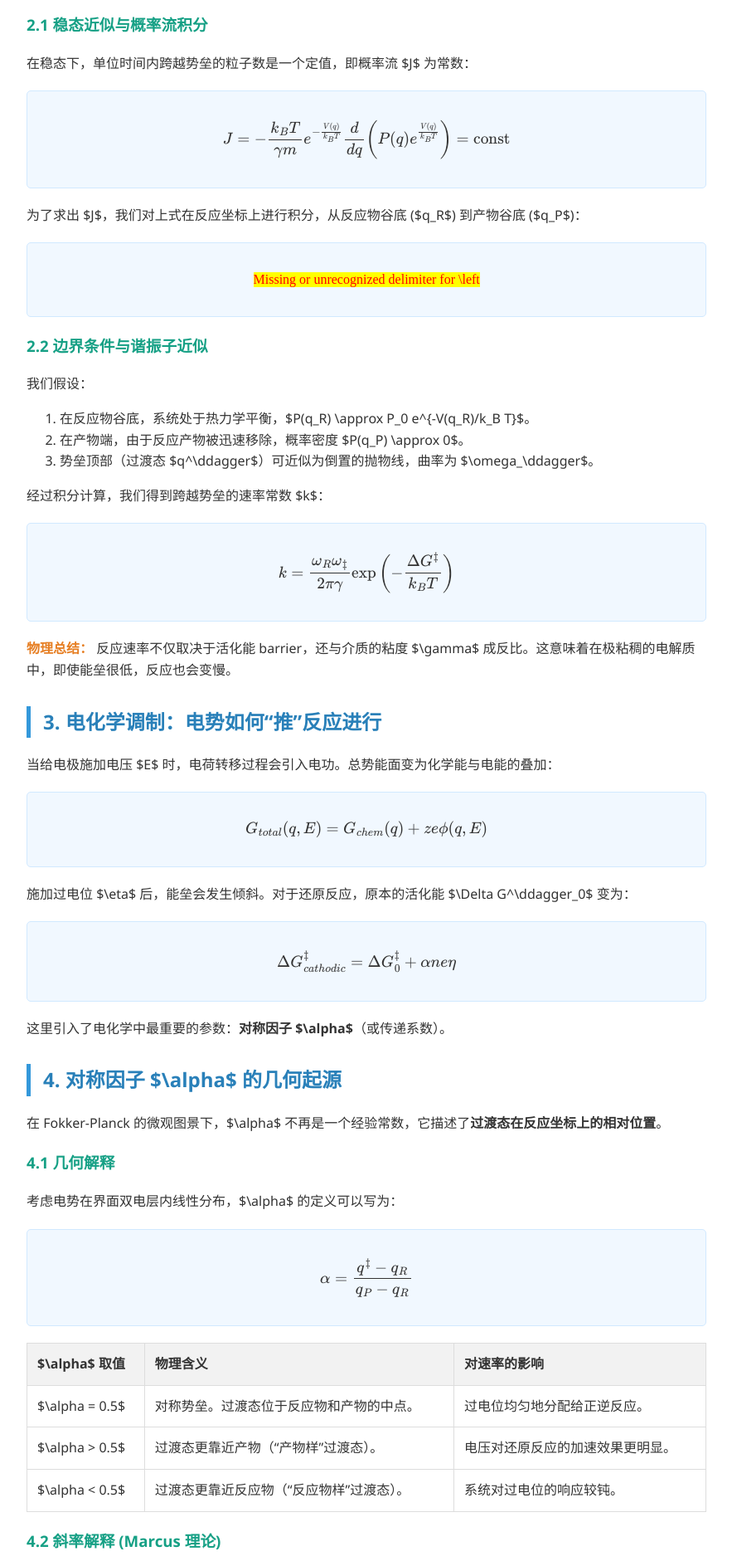
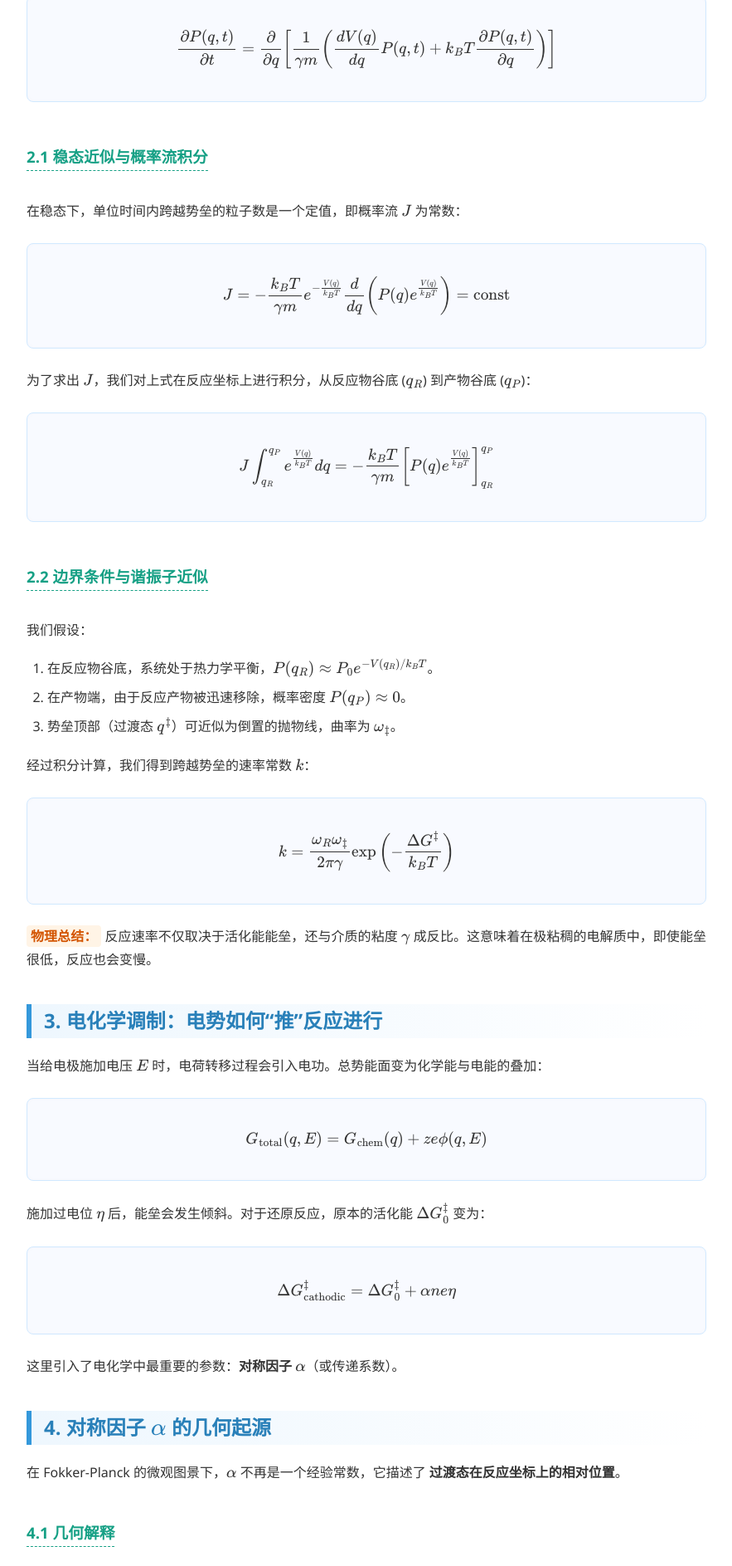
Before and after one commit to Wangfeiteng1/my_website, a plain HTML site: page electrochemistry/fep_ele_kinetic.html in a window 1280 px wide. Shown: the part 901-2788 px from the top of the page at 83% size, without its empty margins (198-1081 px from the left). Drawn offline with nearby package versions, Linux system fonts and the light colour scheme.

Commit message:
Update fep_ele_kinetic.html

```diff
--- a/electrochemistry/fep_ele_kinetic.html
+++ b/electrochemistry/fep_ele_kinetic.html
@@ -4,73 +4,106 @@
     <meta charset="UTF-8">
     <meta name="viewport" content="width=device-width, initial-scale=1.0">
     <title>非平衡态统计力学视角下的电化学动力学推导</title>
-    <script src="https://polyfill.io/v3/polyfill.min.js?features=es6"></script>
+    <script>
+        window.MathJax = {
+            tex: {
+                inlineMath: [['$', '$'], ['\\(', '\\)']],
+                displayMath: [['$$', '$$'], ['\\[', '\\]']],
+                processEscapes: true
+            },
+            options: {
+                skipHtmlTags: ['script', 'noscript', 'style', 'textarea', 'pre']
+            }
+        };
+    </script>
     <script id="MathJax-script" async src="https://cdn.jsdelivr.net/npm/mathjax@3/es5/tex-mml-chtml.js"></script>
     <style>
         body {
-            font-family: 'Segoe UI', Tahoma, Geneva, Verdana, sans-serif;
-            line-height: 1.6;
+            font-family: 'Segoe UI', system-ui, -apple-system, sans-serif;
+            line-height: 1.7;
             color: #333;
             max-width: 900px;
             margin: 0 auto;
             padding: 20px;
-            background-color: #f9f9f9;
+            background-color: #f4f7f9;
         }
         .container {
             background-color: #fff;
             padding: 40px;
-            border-radius: 8px;
-            box-shadow: 0 2px 10px rgba(0,0,0,0.1);
+            border-radius: 12px;
+            box-shadow: 0 4px 15px rgba(0,0,0,0.08);
         }
         h1 {
             color: #2c3e50;
-            border-bottom: 2px solid #3498db;
-            padding-bottom: 10px;
+            border-bottom: 3px solid #3498db;
+            padding-bottom: 15px;
             text-align: center;
+            font-size: 1.8em;
         }
         h2 {
             color: #2980b9;
-            margin-top: 30px;
-            border-left: 5px solid #3498db;
+            margin-top: 40px;
+            border-left: 6px solid #3498db;
             padding-left: 15px;
+            background: linear-gradient(to right, #eef7fe, #fff);
         }
         h3 {
             color: #16a085;
-            margin-top: 20px;
+            margin-top: 25px;
+            border-bottom: 1px dashed #16a085;
+            display: inline-block;
         }
         p {
-            margin-bottom: 15px;
+            margin-bottom: 18px;
+            text-align: justify;
         }
+        /* 优化公式块，防止长公式溢出 */
         .formula-box {
-            background-color: #f1f8ff;
-            padding: 15px;
-            border-radius: 5px;
-            margin: 20px 0;
+            background-color: #f8faff;
+            padding: 20px;
+            border-radius: 8px;
+            margin: 25px 0;
             overflow-x: auto;
             border: 1px solid #d1e9ff;
+            box-shadow: inset 0 0 5px rgba(0,0,0,0.02);
         }
         table {
             width: 100%;
             border-collapse: collapse;
-            margin: 20px 0;
+            margin: 25px 0;
+            font-size: 0.95em;
         }
         th, td {
-            border: 1px solid #ddd;
-            padding: 12px;
+            border: 1px solid #dfe6e9;
+            padding: 12px 15px;
             text-align: left;
         }
         th {
-            background-color: #f2f2f2;
+            background-color: #f8f9fa;
+            color: #2c3e50;
         }
         .highlight {
-            color: #e67e22;
-            font-weight: bold;
+            color: #d35400;
+            font-weight: 600;
+            background-color: #fff4e6;
+            padding: 2px 5px;
+            border-radius: 4px;
         }
         footer {
-            margin-top: 50px;
-            font-size: 0.9em;
+            margin-top: 60px;
+            font-size: 0.85em;
             text-align: center;
-            color: #7f8c8d;
+            color: #95a5a6;
+            border-top: 1px solid #eee;
+            padding-top: 20px;
+        }
+        /* 列表样式优化 */
+        ul, ol {
+            margin-bottom: 20px;
+            padding-left: 25px;
+        }
+        li {
+            margin-bottom: 8px;
         }
     </style>
 </head>
@@ -78,10 +111,10 @@
 
 <div class="container">
     <h1>从非平衡态统计力学到电化学动力学</h1>
-    <p style="text-align: center; font-style: italic;">——Fokker-Planck 方程、Kramers 速率理论与 Butler-Volmer 方程的详尽推导</p>
+    <p style="text-align: center; font-style: italic; color: #7f8c8d;">—— Fokker-Planck 方程、Kramers 速率理论与 Butler-Volmer 方程的详尽推导</p>
 
     <h2>1. 物理模型：势能面上的“随机漫步”</h2>
-    <p>在微观尺度上，电化学反应（如 $O + e^- \rightleftharpoons R$）不仅仅是电子的瞬时跳跃，更伴随着反应物分子结构的调整和溶剂化壳层的重组。我们将这一过程抽象为一个“准粒子”在<b>反应坐标 ($q$)</b> 上的运动。</p>
+    <p>在微观尺度上，电化学反应（如 $O + e^- \rightleftharpoons R$）不仅仅是电子的瞬时跳跃，更伴随着反应物分子结构的调整和溶剂化壳层的重组。我们将这一过程抽象为一个“准粒子”在 <b>反应坐标 ($q$)</b> 上的运动。</p>
     <p>根据非平衡态统计力学，该粒子的动力学由 <b>Langevin 方程</b> 描述：</p>
     <div class="formula-box">
         $$m\ddot{q} = -\frac{dV(q)}{dq} - \gamma m\dot{q} + \xi(t)$$
@@ -96,7 +129,7 @@
     <h2>2. 核心推导：Kramers 反应速率理论</h2>
     <p>Kramers 的伟大之处在于将“化学反应速率”转化为了“概率流跨越势垒的物理问题”。在电解液等高阻尼环境下，粒子动量的弛豫极快，我们可以忽略加速度项，得到 <b>Smoluchowski 方程</b>（位置空间的 Fokker-Planck 方程）：</p>
     <div class="formula-box">
-        $$\frac{\partial P(q, t)}{\partial t} = \frac{\partial}{\partial q} \left$$
+        $$\frac{\partial P(q, t)}{\partial t} = \frac{\partial}{\partial q} \left[ \frac{1}{\gamma m} \left( \frac{dV(q)}{dq} P(q, t) + k_B T \frac{\partial P(q, t)}{\partial q} \right) \right]$$
     </div>
 
     <h3>2.1 稳态近似与概率流积分</h3>
@@ -106,7 +139,7 @@
     </div>
     <p>为了求出 $J$，我们对上式在反应坐标上进行积分，从反应物谷底 ($q_R$) 到产物谷底 ($q_P$)：</p>
     <div class="formula-box">
-        $$J \int_{q_R}^{q_P} e^{\frac{V(q)}{k_B T}} dq = -\frac{k_B T}{\gamma m} \left_{q_R}^{q_P}$$
+        $$J \int_{q_R}^{q_P} e^{\frac{V(q)}{k_B T}} dq = -\frac{k_B T}{\gamma m} \left[ P(q) e^{\frac{V(q)}{k_B T}} \right]_{q_R}^{q_P}$$
     </div>
 
     <h3>2.2 边界条件与谐振子近似</h3>
@@ -120,21 +153,21 @@
     <div class="formula-box">
         $$k = \frac{\omega_R \omega_\ddagger}{2\pi \gamma} \exp\left( -\frac{\Delta G^\ddagger}{k_B T} \right)$$
     </div>
-    <p><span class="highlight">物理总结：</span> 反应速率不仅取决于活化能 barrier，还与介质的粘度 $\gamma$ 成反比。这意味着在极粘稠的电解质中，即使能垒很低，反应也会变慢。</p>
+    <p><span class="highlight">物理总结：</span> 反应速率不仅取决于活化能能垒，还与介质的粘度 $\gamma$ 成反比。这意味着在极粘稠的电解质中，即使能垒很低，反应也会变慢。</p>
 
     <h2>3. 电化学调制：电势如何“推”反应进行</h2>
     <p>当给电极施加电压 $E$ 时，电荷转移过程会引入电功。总势能面变为化学能与电能的叠加：</p>
     <div class="formula-box">
-        $$G_{total}(q, E) = G_{chem}(q) + ze \phi(q, E)$$
+        $$G_{\text{total}}(q, E) = G_{\text{chem}}(q) + ze \phi(q, E)$$
     </div>
     <p>施加过电位 $\eta$ 后，能垒会发生倾斜。对于还原反应，原本的活化能 $\Delta G^\ddagger_0$ 变为：</p>
     <div class="formula-box">
-        $$\Delta G^\ddagger_{cathodic} = \Delta G^\ddagger_0 + \alpha ne \eta$$
+        $$\Delta G^\ddagger_{\text{cathodic}} = \Delta G^\ddagger_0 + \alpha ne \eta$$
     </div>
     <p>这里引入了电化学中最重要的参数：<b>对称因子 $\alpha$</b>（或传递系数）。</p>
 
     <h2>4. 对称因子 $\alpha$ 的几何起源</h2>
-    <p>在 Fokker-Planck 的微观图景下，$\alpha$ 不再是一个经验常数，它描述了<b>过渡态在反应坐标上的相对位置</b>。</p>
+    <p>在 Fokker-Planck 的微观图景下，$\alpha$ 不再是一个经验常数，它描述了 <b>过渡态在反应坐标上的相对位置</b>。</p>
 
     <h3>4.1 几何解释</h3>
     <p>考虑电势在界面双电层内线性分布，$\alpha$ 的定义可以写为：</p>
@@ -142,11 +175,14 @@
         $$\alpha = \frac{q^\ddagger - q_R}{q_P - q_R}$$
     </div>
     <table>
+        <thead>
             <tr>
                 <th>$\alpha$ 取值</th>
                 <th>物理含义</th>
                 <th>对速率的影响</th>
             </tr>
+        </thead>
+        <tbody>
             <tr>
                 <td>$\alpha = 0.5$</td>
                 <td>对称势垒。过渡态位于反应物和产物的中点。</td>
@@ -162,6 +198,7 @@
                 <td>过渡态更靠近反应物（“反应物样”过渡态）。</td>
                 <td>系统对过电位的响应较钝。</td>
             </tr>
+        </tbody>
     </table>
 
     <h3>4.2 斜率解释 (Marcus 理论)</h3>
@@ -170,12 +207,12 @@
     <h2>5. 最终合成：Butler-Volmer 方程</h2>
     <p>结合上述推导，总电流密度 $i$ 是阳极电流与阴极电流之和。利用过电位 $\eta$ 对速率常数的指数调制：</p>
     <div class="formula-box">
-        $$i = i_0 \left$$
+        $$i = i_0 \left[ \exp\left( \frac{(1-\alpha)nF\eta}{RT} \right) - \exp\left( -\frac{\alpha nF\eta}{RT} \right) \right]$$
     </div>
     <p>这就是电化学动力学的核心——<b>Butler-Volmer 方程</b>。通过非平衡态统计力学的推导，我们证明了该方程不仅描述了宏观现象，更植根于反应物分子在热涨落和电场力共同驱动下的随机演化过程。</p>
 
     <footer>
-        <p>© 2026 电化学研究笔记 | 基于非平衡态统计力学框架</p>
+        <p>© 2026 电化学研究笔记 | 基于非平衡态统计力学框架 | 使用 MathJax 渲染</p>
     </footer>
 </div>
 
```
Lines whose indentation alone changed are shown as unchanged.
